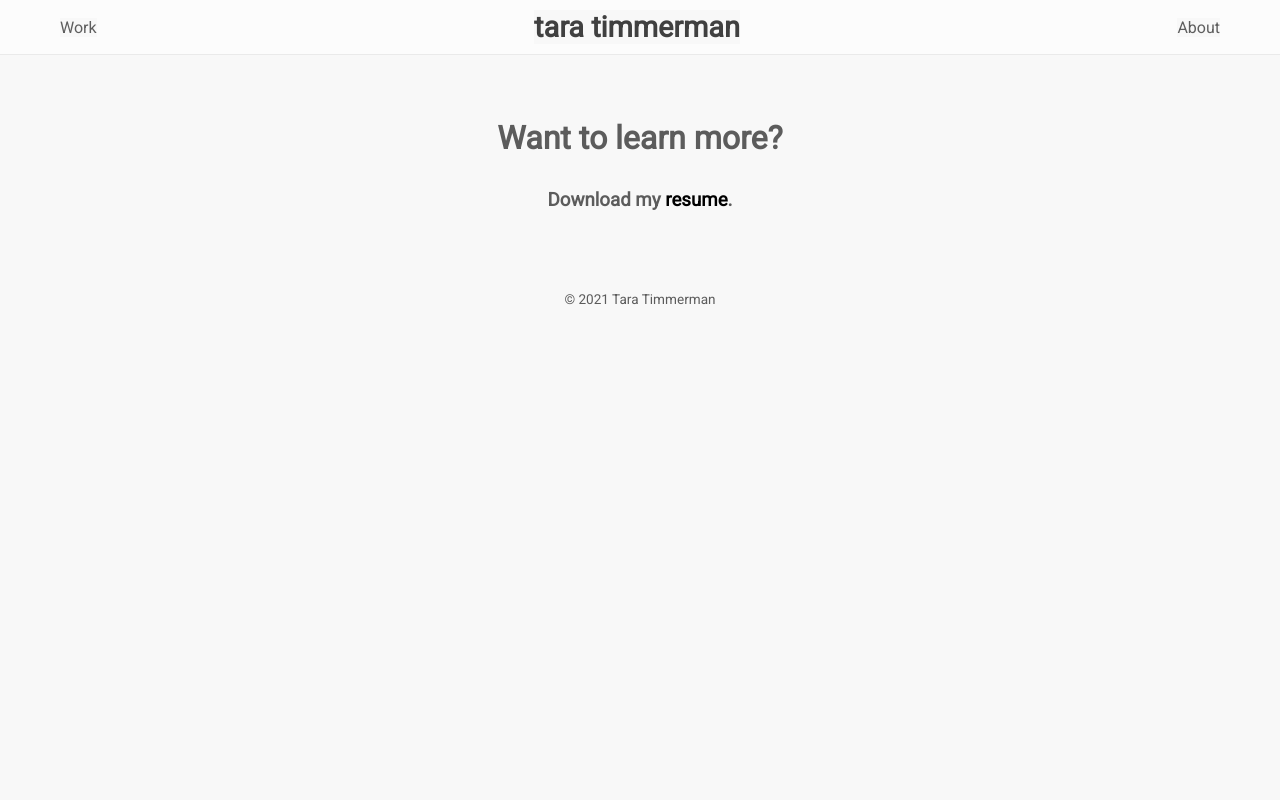
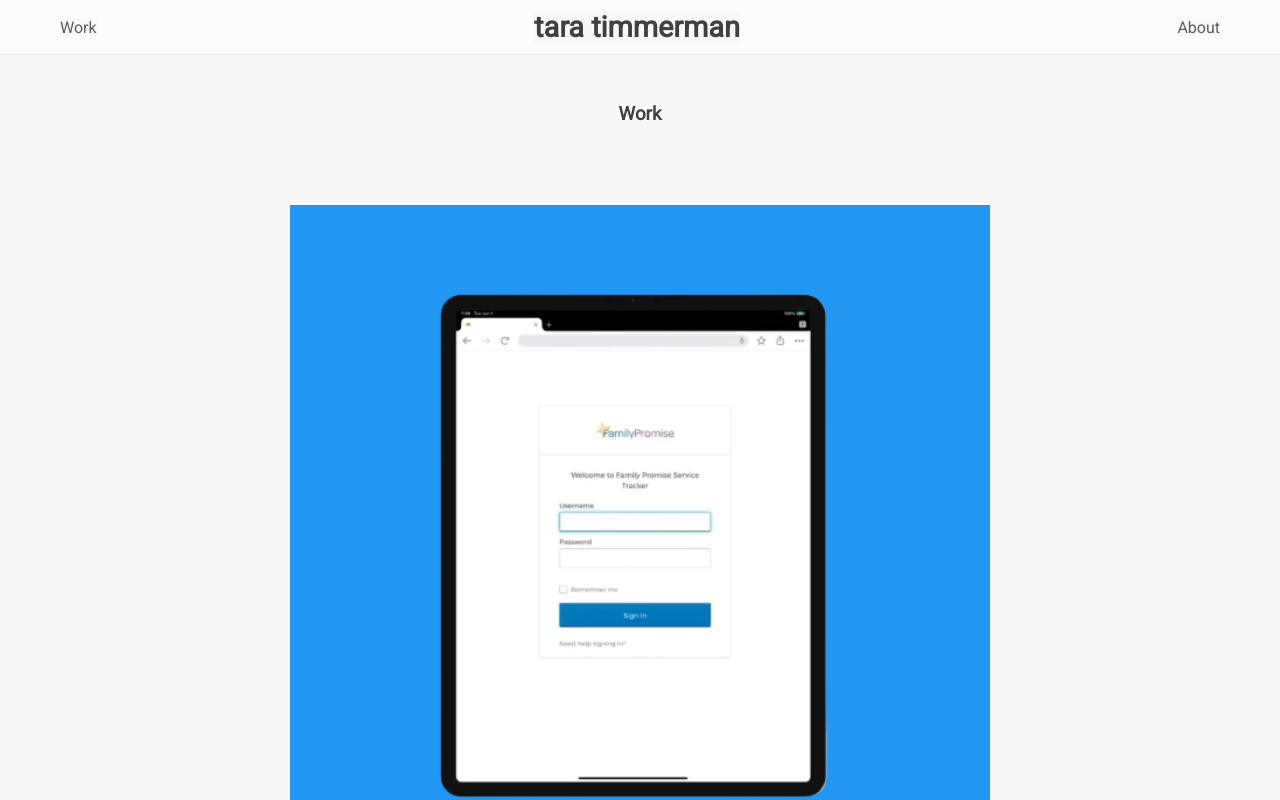
Before and after one commit to taratimmerman/portfolio, a React (Create React App) app in the folder tara-portfolio/: page /work in a window 1280 px wide. Shown: the top 800 px of the page. Built offline with nearby package versions, Linux system fonts and the light colour scheme.

Commit message:
Built and styled work component

```diff
--- a/tara-portfolio/src/App.js
+++ b/tara-portfolio/src/App.js
@@ -2,6 +2,7 @@ import './App.css';
 import Navbar from './components/Navbar';
 import Footer from './components/Footer';
 import About from './components/About';
+import Work from './components/Work';
 import {
   BrowserRouter as Router,
   Switch,
@@ -21,9 +22,14 @@ function App() {
             <About />
           </Route>
 
+          <Route path="/work">
+            <Work />
+          </Route>
+
           <Route path="/">
 
           </Route>
+
         </Switch>
 
         <Footer />
--- a/tara-portfolio/src/components/Navbar.js
+++ b/tara-portfolio/src/components/Navbar.js
@@ -12,7 +12,7 @@ const Navbar = ({ toggle }) => {
                 <FaBars />
             </MobileIcon>
 
-            <Link to="/" style={LinkStyle}>
+            <Link to="/work" style={LinkStyle}>
                 <NavOption>
                     Work
                 </NavOption>
--- /dev/null
+++ b/tara-portfolio/src/components/Work.js
@@ -0,0 +1,109 @@
+import React from 'react';
+import styled from 'styled-components';
+import FamilyPromise from '../assets/fp-login-blue.png';
+import {
+    Link
+} from "react-router-dom";
+
+const Work = () => {
+    return (
+        <WorkContainer>
+            <StyledH3>Work</StyledH3>
+            <ProjectsWrapper>
+                <Link to="/family-promise">
+                    <ProjectCard>
+                        <FPImage alt="Family Promise Service Tracker"></FPImage>
+                        <StyledH2>Family Promise Service Tracker</StyledH2>
+                    </ProjectCard>
+                </Link>
+            </ProjectsWrapper>
+        </WorkContainer>
+    )
+};
+
+export default Work
+
+// STYLED COMPONENTS BELOW
+
+const WorkContainer = styled.section`
+    display: flex;
+    align-items: center;
+    justify-content: center;
+    flex-direction: column;
+    color: #404040;
+    margin: 3rem 0 5rem 0;
+`;
+
+const StyledH3 = styled.h3`
+    margin: 0 0 5rem 0;
+`;
+
+const ProjectsWrapper = styled.div`
+    width: 80vw;
+    max-width: 1000px;
+    display: flex;
+    flex-direction: row;
+    flex-wrap: wrap;
+    justify-content: center;
+`;
+
+const ProjectCard = styled.div`
+    max-width: 700px;
+    margin: auto;
+    position: relative;
+    display:flex;
+    align-items: center;
+    justify-content: center;
+`;
+
+const StyledH2 = styled.h2`
+    opacity: 0;
+    position: absolute;
+    font-size: 2.5rem;
+    transition: 0.5s ease;
+    color: #404040;
+
+    @media screen and (max-width: 768px) {
+        opacity: 1;
+        font-size: 2rem;
+        transition: 0.5s ease;
+    }
+
+    @media screen and (max-width: 500px) {
+        opacity: 1;
+        font-size: 1.3rem;
+        transition: 0.5s ease;
+    }
+`;
+
+const FPImage = styled.div`
+    background: url(${FamilyPromise});
+    background-repeat: no-repeat;
+    background-size: cover;
+    background-position: center;
+    width: 700px;
+    height: 700px;
+    transition: 0.5s ease;
+
+    &:hover {
+        opacity: 0.3;
+        transition: 0.5s ease-out;
+        ${StyledH2} {
+            opacity: 1;
+            }
+        }
+
+    @media screen and (max-width: 768px) {
+        opacity: 0.3;
+        width: 500px;
+        height: 500px;
+        transition: 0.5s ease;
+    }
+
+    @media screen and (max-width: 500px) {
+        opacity: 0.3;
+        width: 300px;
+        height: 300px;
+        transition: 0.5s ease;
+    }
+`;
```
Also changed, not shown: tara-portfolio/src/assets/fp-login-blue.png (added).
